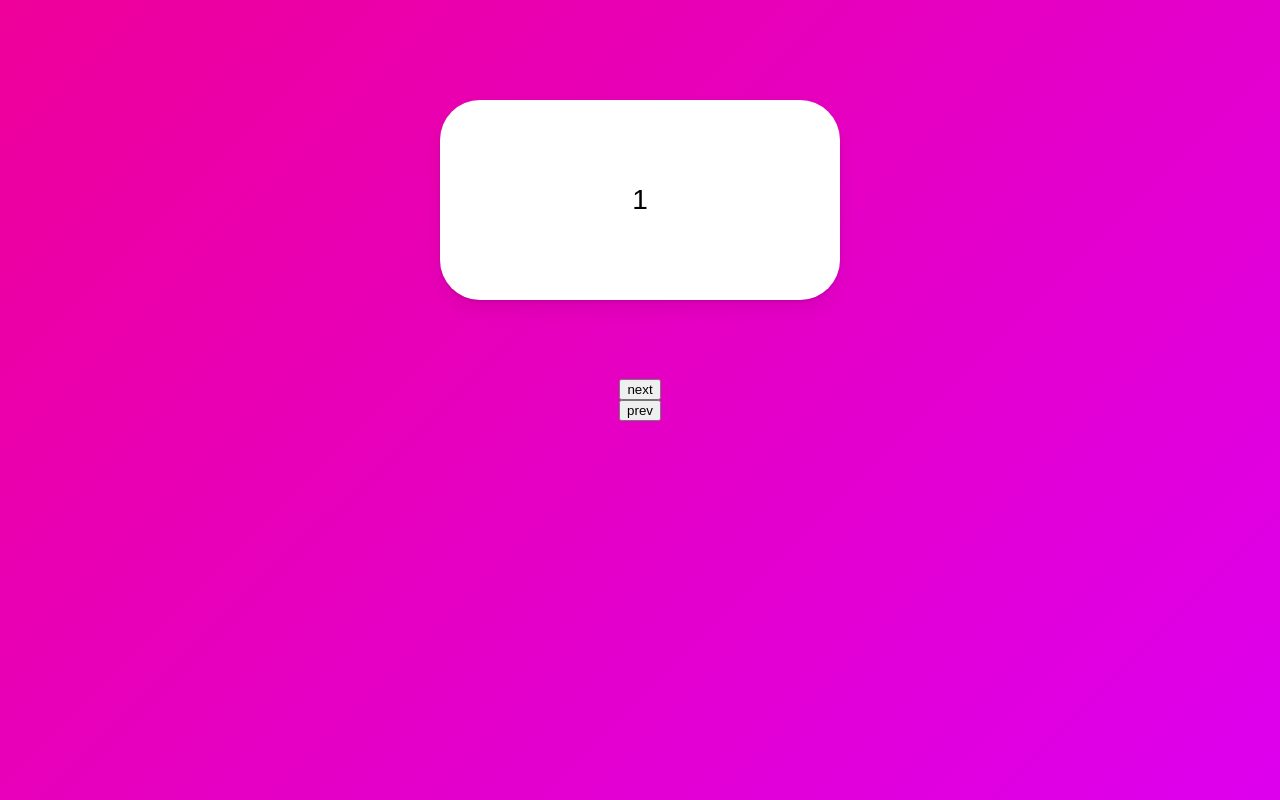
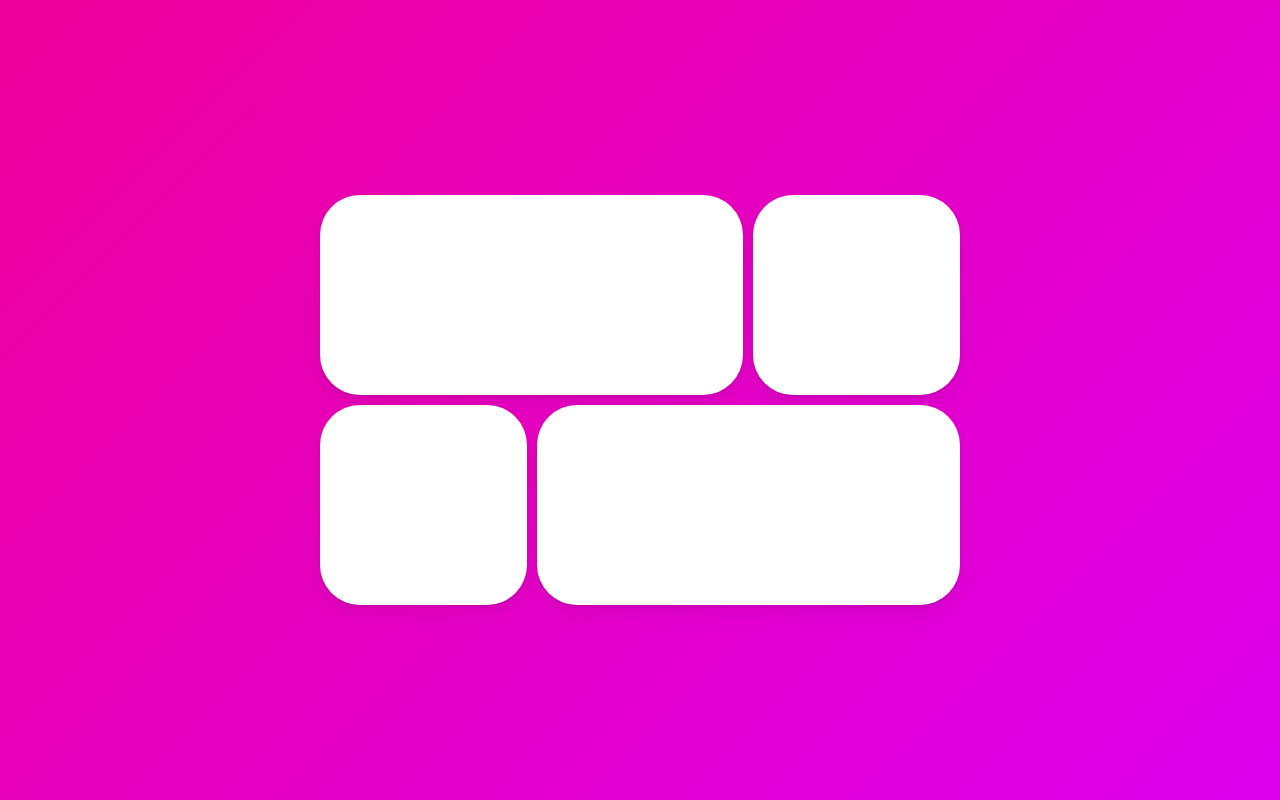
Before and after one commit to DevelopJKong/react-typescript-2, a React (Create React App) app: page / in a window 1280 px wide. Built offline with nearby package versions, Linux system fonts and the light colour scheme.

Commit message:
#7.16 Final Project part Two 완료

```diff
--- a/src/pages/Home.tsx
+++ b/src/pages/Home.tsx
@@ -5,69 +5,64 @@
   height: 100vh;
   width: 100vw;
   display: flex;
-  justify-content: center;
+  justify-content: space-around;
   align-items: center;
-  flex-direction: column;
 `;
 
 const Box = styled(motion.div)`
-  width: 400px;
-  height: 200px;
   background-color: rgba(255, 255, 255, 1);
   border-radius: 40px;
+  height: 200px;
+  box-shadow: 0 2px 3px rgba(0, 0, 0, 0.1), 0 10px 20px rgba(0, 0, 0, 0.06);
+`;
+
+const Grid = styled.div`
+  display: grid;
+  grid-template-columns: repeat(3, 1fr);
+  width: 50vw;
+  gap: 10px;
+  div:first-child,
+  div:last-child {
+    grid-column: span 2;
+  }
+`;
+const Overlay = styled(motion.div)`
+  width: 100%;
+  height: 100%;
   position: absolute;
-  top: 100px;
   display: flex;
   justify-content: center;
   align-items: center;
-  font-size: 28px;
-  box-shadow: 0 2px 3px rgba(0, 0, 0, 0.1), 0 10px 20px rgba(0, 0, 0, 0.06);
 `;
 
-const box = {
-  entry: (isBack:boolean) => ({
-    x: isBack ? -500 : 500,
-    opacity: 0,
-  }),
-  center: {
-    x: 0,
-    opacity: 1,
-  },
-  exit: (isBack:boolean) => ({
-    x: isBack ? 500 :-500,
-    opacity: 0,
-  }),
+const overlay = {
+  hidden: { backgroundColor: "rgba(0, 0, 0, 0)" },
+  visible: { backgroundColor: "rgba(0, 0, 0, 0.5)" },
+  exit: { backgroundColor: "rgba(0, 0, 0, 0)" },
 };
 
 function Home() {
-  const [visible, setVisible] = useState(1);
-  const [back, setBack] = useState(false);
-  const nextPlease = () => {
-    setBack(false);
-    setVisible((prev) => (prev === 10 ? 1 : prev + 1));
-  };
-
-  const prevPlease = () => {
-    setBack(true);
-    setVisible((prev) => (prev === 1 ? 10 : prev - 1));
-  };
-
+  const [id, setId] = useState<null | string>(null);
   return (
     <Wrapper>
-      <AnimatePresence custom={back}>
-        <Box
-          custom={back}
-          variants={box}
-          initial="entry"
-          animate="center"
-          exit="exit"
-          key={visible}
-        >
-          {visible}
-        </Box>
+      <Grid>
+        {["1", "2", "3", "4"].map((n) => (
+          <Box onClick={() => setId(n)} key={n} layoutId={n} />
+        ))}
+      </Grid>
+      <AnimatePresence>
+      {id ? (
+          <Overlay
+            variants={overlay}
+            onClick={() => setId(null)}
+            initial="hidden"
+            animate="visible"
+            exit="exit"
+          >
+            <Box layoutId={id} style={{ width: 400, height: 200 }} />
+          </Overlay>
+        ) : null}
       </AnimatePresence>
-      <button onClick={nextPlease}>next</button>
-      <button onClick={prevPlease}>prev</button>
     </Wrapper>
   );
 }
```
